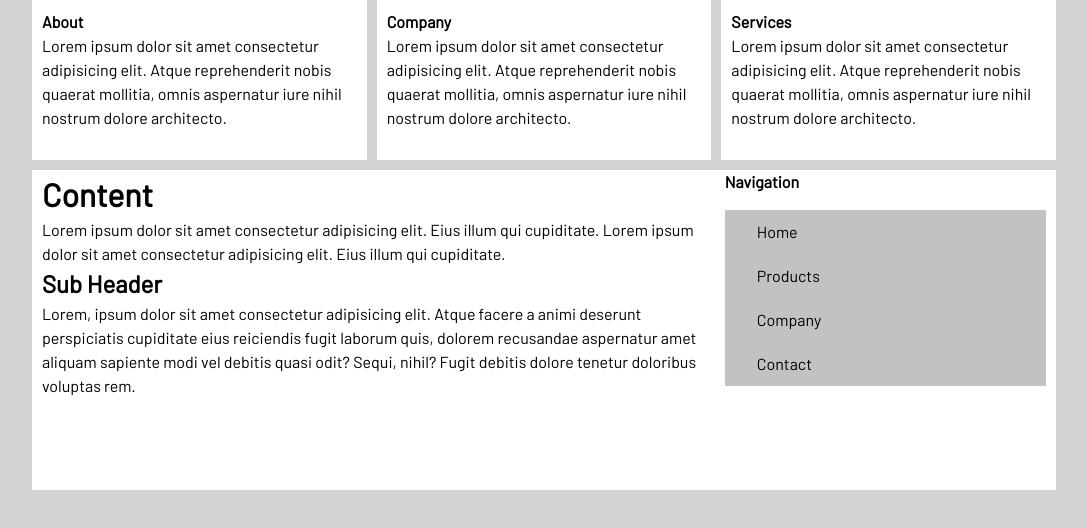
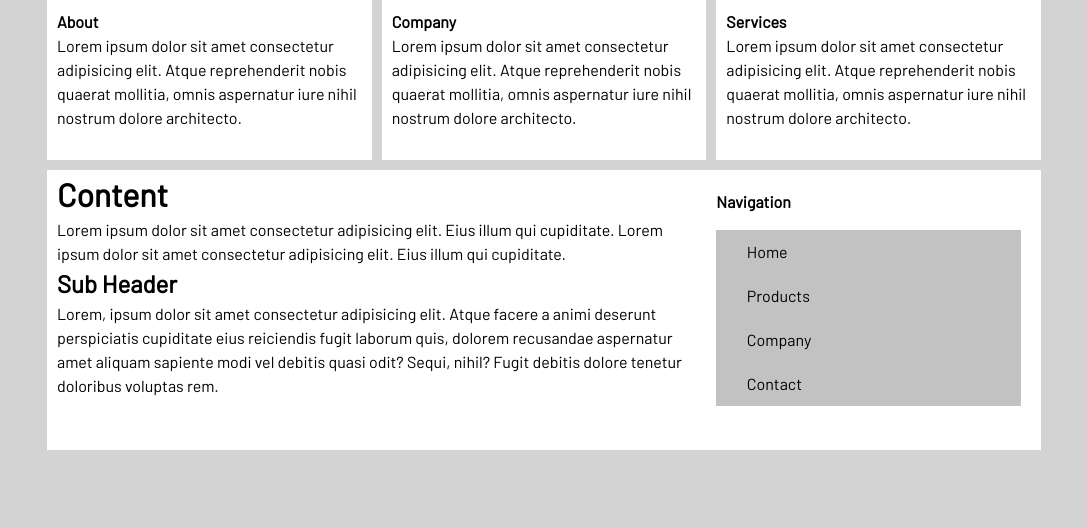
Before and after one commit to KaterynaAnt/homeworks, a plain HTML site: page homework9/index.html in a window 1280 px wide. Shown: the whole page, without its empty margins (96-1183 px from the left). Drawn offline with Linux system fonts and the light colour scheme.

Commit message:
homework9 has been modified

```diff
--- a/homework9/css/styles.css
+++ b/homework9/css/styles.css
@@ -23,14 +23,13 @@ body {
 .content {
     width: 100%;
     background-color: white;
-    min-height: 40vh;
+    min-height: 35vh;
     padding: 0 10px 10px;
 }
 
 .aside {
     width: 100%;
     background-color: white;
-    min-height: 40vh;
     padding: 10px;
     margin-top: 10px;
 }
@@ -48,103 +47,48 @@ li {
 }
 
 @media screen and (min-width: 768px) and (max-width: 1023px) {
-    .wrapper {
-        position: relative;
-        overflow-x: hidden;
-    }
-
-    .block {
-        margin: 0 -5px;
+    .clearfix::after {
+        content: "";
+        clear: both;
+        display: table;
     }
 
     .block__inside {
         width: calc(50% - 10px);
         float: left;
-        background-color: white;
-        min-height: 20vh;
-        margin: 0 5px 10px;
-        padding: 10px;
-    }
-
-    .content {
-        background-color: white;
-        min-height: 40vh;
-        padding: 0 10px 10px;
-        clear: both;
     }
 
     .block__inside:last-child {
         clear: both;
         width: 100%;
     }
-
-    .aside {
-        background-color: white;
-        min-height: 40vh;
-        padding: 10px;
-    }
-
-    ul {
-        margin-left: 0;
-        padding-left: 0;
-    }
-
-    li {
-        list-style-type: none;
-        padding: 10px 0;
-        background-color: rgb(194, 194, 194);
-        padding-left: 10px;
-    }
 }
 
 @media screen and (min-width: 1024px) {
-    .wrapper {
-    position: relative;
-    overflow-x: hidden;
-    width: 1024px;
-    margin-left: auto;
-    margin-right: auto;
+    .container {
+        max-width: 1024px;
+        padding: 0 15px;
+        margin: 0 auto;
     }
 
-    .block {
-        margin: 0 -5px;
+    .clearfix::after {
+        content: "";
+        clear: both;
+        display: table;
     }
 
     .block__inside {
         width: calc(100% / 3 - 10px);
-        background-color: white;
-        min-height: 20vh;
         float: left;
-        margin: 0 5px 10px;
-        padding: 10px;
     }
 
-    .content {
+    .content__inside {
         width: calc(100% / 3 * 2);
-        background-color: white;
-        min-height: 40vh;
-        padding: 0 10px;
         float: left;
     }
 
     .aside {
         width: calc(100% / 3);
-        background-color: white;
-        min-height: 40vh;
-        padding: 0 10px;
         float: left;
-        margin-top: 0;
-    }
-
-    ul {
-        margin-left: 0;
-        padding-left: 0;
-    }
-
-    li {
-        list-style-type: none;
-        padding: 10px 0;
-        background-color: rgb(194, 194, 194);
-        padding-left: 10%;
     }
 }
--- a/homework9/index.html
+++ b/homework9/index.html
@@ -16,8 +16,9 @@
 
 <body>
     <div class="wrapper">
+        <div class="container">
             <main class="main">
-            <div class="block">
+                <div class="block clearfix">
                     <div class="block__inside">
                         <strong>About</strong>
                         <p>Lorem ipsum dolor sit amet consectetur adipisicing elit. Atque reprehenderit nobis quaerat
@@ -34,14 +35,21 @@
                             mollitia, omnis aspernatur iure nihil nostrum dolore architecto.</p>
                     </div>
                 </div>
-            <div class="content">
+                <div class="content clearfix">
+                    <div class="content__inside">
                         <h1>Content</h1>
-                <p>Lorem ipsum dolor sit amet consectetur adipisicing elit. Eius illum qui cupiditate. Lorem ipsum dolor
+                        <p>Lorem ipsum dolor sit amet consectetur adipisicing elit. Eius illum qui cupiditate. Lorem
+                            ipsum
+                            dolor
                             sit amet consectetur adipisicing elit. Eius illum qui cupiditate.</p>
                         <h2>Sub Header</h2>
-                <p>Lorem, ipsum dolor sit amet consectetur adipisicing elit. Atque facere a animi deserunt perspiciatis
-                    cupiditate eius reiciendis fugit laborum quis, dolorem recusandae aspernatur amet aliquam sapiente
-                    modi vel debitis quasi odit? Sequi, nihil? Fugit debitis dolore tenetur doloribus voluptas rem.</p>
+                        <p>Lorem, ipsum dolor sit amet consectetur adipisicing elit. Atque facere a animi deserunt
+                            perspiciatis
+                            cupiditate eius reiciendis fugit laborum quis, dolorem recusandae aspernatur amet aliquam
+                            sapiente
+                            modi vel debitis quasi odit? Sequi, nihil? Fugit debitis dolore tenetur doloribus voluptas
+                            rem.
+                        </p>
                     </div>
                     <aside class="aside">
                         <nav class="nav">
@@ -54,7 +62,9 @@
                             </ul>
                         </nav>
                     </aside>
+                </div>
             </main>
+        </div>
     </div>
 </body>
 
```
Lines whose indentation alone changed are shown as unchanged.
